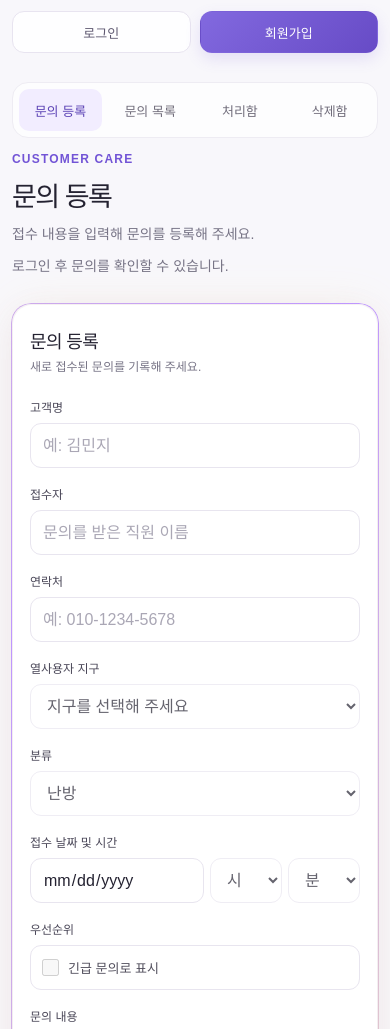
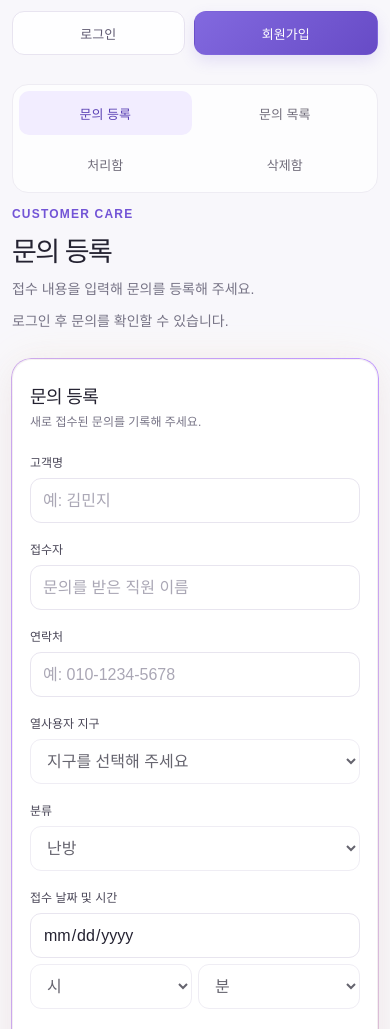
Before and after one commit to kyuneeeeeee/asudi, a plain HTML site: page Index.html in a window 390 px wide. Shown: the part 64-1093 px from the top of the page. Drawn offline with Linux system fonts and the light colour scheme.

Commit message:
Update Site source

```diff
--- a/Index.html
+++ b/Index.html
@@ -25,7 +25,7 @@
     }
 
     * { box-sizing: border-box; }
-    body { margin: 0; min-width: 320px; min-height: 100vh; }
+    body { margin: 0; min-height: 100vh; }
     button, input, textarea, select { font: inherit; }
     button, select { cursor: pointer; }
     button:focus-visible, input:focus-visible, textarea:focus-visible, select:focus-visible {
@@ -74,7 +74,7 @@
     .section-title { margin: 0; font-size: 18px; letter-spacing: -.035em; }
     .section-description { margin: 5px 0 0; color: var(--muted); font-size: 12px; line-height: 1.5; }
     .count-badge { flex: 0 0 auto; padding: 7px 10px; border: 1px solid #eee9fc; border-radius: 999px; color: var(--purple-dark); background: #f7f4ff; font-size: 12px; font-weight: 750; }
-    .field { display: grid; gap: 8px; margin-bottom: 17px; }
+    .field { display: grid; grid-template-columns: minmax(0, 1fr); min-width: 0; gap: 8px; margin-bottom: 17px; }
     #inquiry-form { display: grid; grid-template-columns: repeat(3, minmax(0, 1fr)); column-gap: 16px; }
     #inquiry-form .form-field-wide, #inquiry-form .primary-button { grid-column: 1 / -1; }
     .field-label { color: #494657; font-size: 12px; font-weight: 750; }
@@ -126,14 +126,22 @@
     .auth-switch { margin: 17px 0 0; color: var(--muted); font-size: 13px; text-align: center; }
     .auth-switch button { padding: 3px 5px; border: 0; color: var(--purple-dark); background: transparent; font-size: inherit; font-weight: 800; text-decoration: underline; text-underline-offset: 3px; }
     .sr-only { position: absolute; width: 1px; height: 1px; padding: 0; margin: -1px; overflow: hidden; clip: rect(0, 0, 0, 0); white-space: nowrap; border: 0; }
+    .brand-name, .customer-name, .contact-line, .intro-copy, .auth-message { overflow-wrap: anywhere; }
+    .masthead > div, .auth-email-display { min-width: 0; }
+    @media (max-width: 900px) {
+      .date-priority-row { grid-template-columns: minmax(0, 1fr); gap: 0; }
+    }
     @media (max-width: 760px) {
       .page { width: min(100% - 32px, 560px); padding-top: 30px; }
       .masthead { flex-wrap: wrap; margin-bottom: 29px; }
       .auth-actions { margin-left: auto; }
-      .workspace { grid-template-columns: 1fr; gap: 14px; }
-      .side-menu { position: static; display: flex; padding: 6px; }
-      .menu-button { flex: 1; text-align: center; }
-      .dashboard { grid-template-columns: 1fr; gap: 18px; }
+      .workspace { grid-template-columns: minmax(0, 1fr); gap: 14px; }
+      .side-menu { position: static; grid-template-columns: repeat(2, minmax(0, 1fr)); padding: 6px; }
+      .menu-button { min-height: 44px; text-align: center; }
+      .dashboard { grid-template-columns: minmax(0, 1fr); gap: 18px; }
+      .control, .status-select { font-size: 16px; }
+      .auth-button, .auth-close, .delete-button, .status-select { min-height: 44px; }
+      .auth-dialog { max-height: calc(100dvh - 44px); }
       #inquiry-form { grid-template-columns: repeat(2, minmax(0, 1fr)); column-gap: 12px; }
       .card-inner { padding: 22px; }
       .list-card .card-inner { padding: 22px 22px 10px; }
@@ -142,21 +150,23 @@
       .page { width: calc(100% - 24px); padding-top: 22px; }
       .brand-logo { width: 145px; }
       .brand-name { font-size: 13px; }
-      .auth-actions { width: 100%; margin-left: 0; }
-      .auth-button { flex: 1; }
+      .auth-actions { width: 100%; flex-wrap: wrap; margin-left: 0; }
+      .auth-button { flex: 1 1 auto; }
+      .auth-email-display { max-width: 100%; white-space: normal; overflow-wrap: anywhere; }
       .auth-dialog { padding: 29px 21px 23px; border-radius: 20px; }
       .auth-dialog::before { left: 21px; right: 21px; }
       .auth-floral { width: 88px; height: 76px; }
       .intro-copy { font-size: 14px; }
       .card-inner, .list-card .card-inner { padding-right: 17px; padding-left: 17px; }
       .form-row { grid-template-columns: 1fr; gap: 0; }
-      #inquiry-form { grid-template-columns: 1fr; }
+      #inquiry-form { grid-template-columns: minmax(0, 1fr); }
       #inquiry-form .form-field-wide, #inquiry-form .primary-button { grid-column: auto; }
-      .date-priority-row { grid-template-columns: 1fr; gap: 0; }
-      .datetime-control { grid-template-columns: minmax(0, 1fr) 72px 72px; }
-      .inquiry-item { grid-template-columns: 1fr; gap: 12px; }
-      .inquiry-actions { justify-content: space-between; }
-      .status-select { flex: 1; }
+      .datetime-control { grid-template-columns: repeat(2, minmax(0, 1fr)); }
+      .datetime-control input { grid-column: 1 / -1; }
+      .filter-row .control { flex: 1 1 100%; max-width: none; }
+      .inquiry-item { grid-template-columns: minmax(0, 1fr); gap: 12px; }
+      .inquiry-actions { flex-wrap: wrap; }
+      .status-select { flex: 1; min-width: 0; max-width: 100%; }
     }
     @media (prefers-reduced-motion: reduce) {
       *, *::before, *::after { scroll-behavior: auto !important; animation-duration: .01ms !important; animation-iteration-count: 1 !important; transition-duration: .01ms !important; }
```
Also changed, not shown: dist/index.html (+24 -14 lines).
